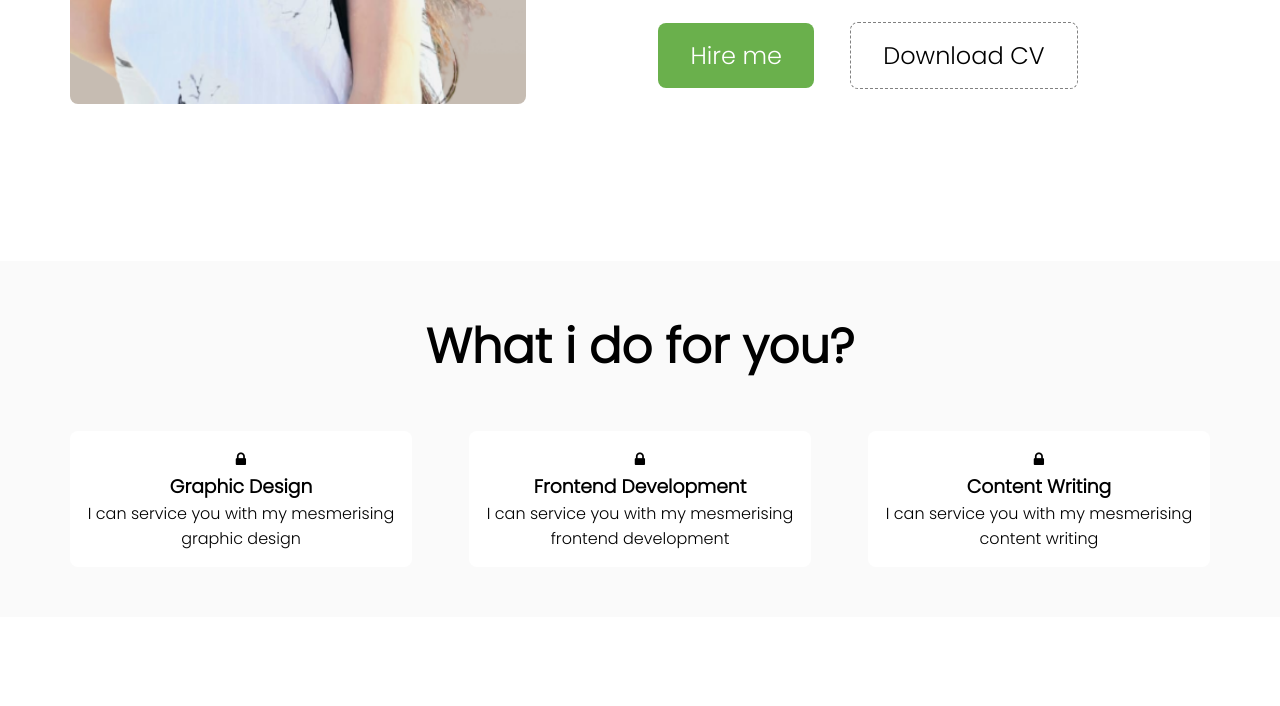
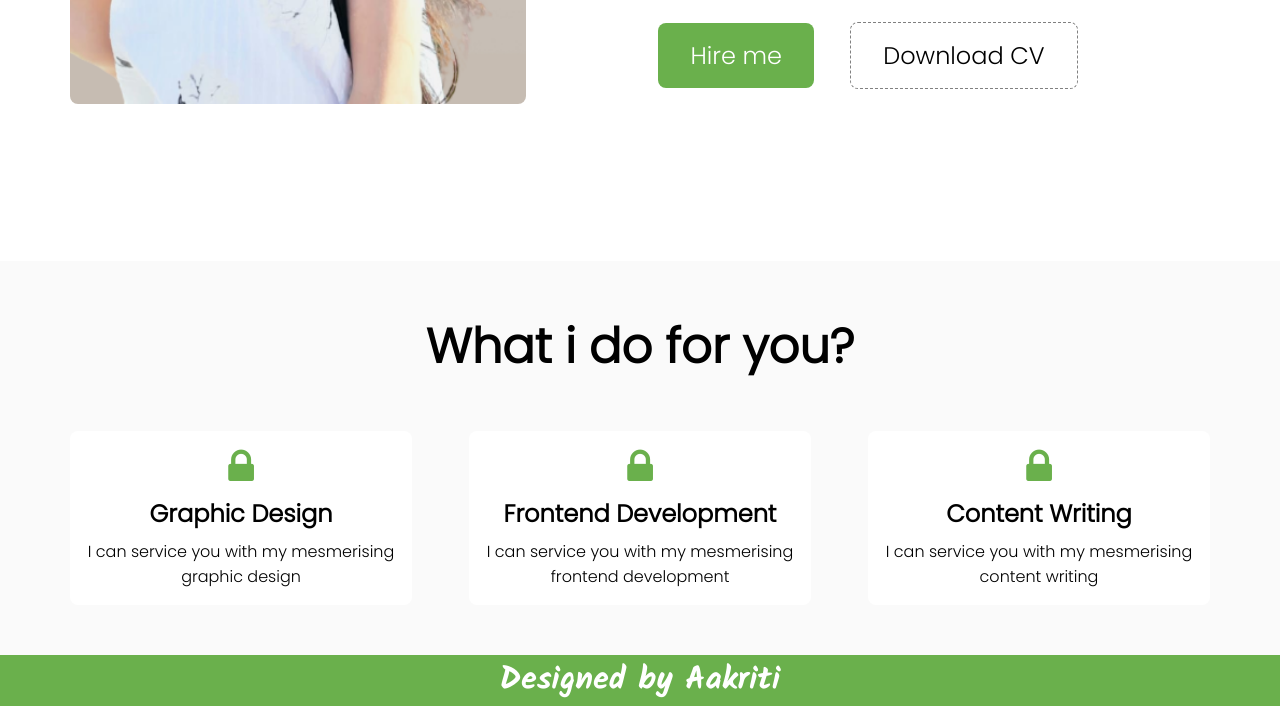
Before and after one commit to aakriti-das/portfolioo, a plain HTML site: page index.html in a window 1280 px wide. Shown: the part 1546-2252 px from the top of the page. Before the commit the page ends 2163 px from the top, so only its background shows below. Drawn offline with Linux system fonts and the light colour scheme.

Commit message:
Non-functional

```diff
--- a/index.html
+++ b/index.html
@@ -125,6 +125,9 @@
             </div>
         </div>
     </section>
+    <footer>
+        Designed by Aakriti
+    </footer>
 </body>
 
 </html>
--- a/style.css
+++ b/style.css
@@ -217,3 +217,22 @@ nav {
     padding: 1rem;
     border-radius: 8px;
 }
+
+.cardbody h3 {
+    font-size: 1.5rem;
+    margin: 0.5rem 0;
+
+}
+
+.cardbody i {
+    font-size: 2.5rem;
+    color: #6ab04c;
+}
+
+footer {
+    background: #6ab04c;
+    color: white;
+    font-size: 2rem;
+    font-family: 'kalam', cursive;
+    text-align: center;
+}
```
Also changed, not shown: 1 other file.
